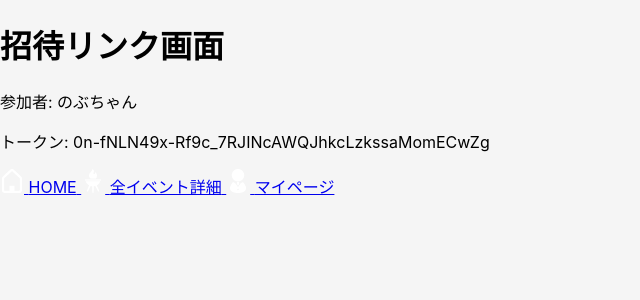
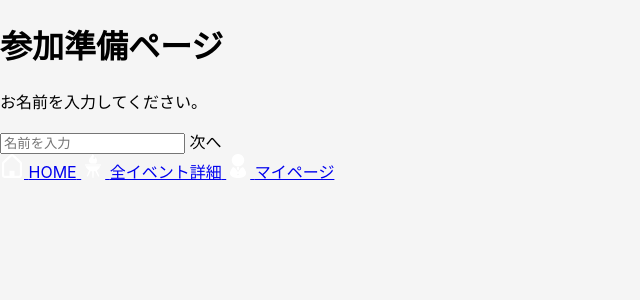
Before and after one commit to HanakoAnami/bbq-ready, a Django app: a page that uses bbq_app/templates/bbq_app/invitation_access.html in a window 1280 px wide. Shown: the top 300 px of the page, without its empty margins (0-640 px from the left). Run offline with Django 5.2, Linux system fonts and the light colour scheme; data comes from the database, SQL or seed files in the repository.

Commit message:
invitation_access,invitation_expired.html作成

```diff
--- a/bbq_app/templates/bbq_app/invitation_access.html
+++ b/bbq_app/templates/bbq_app/invitation_access.html
@@ -1,7 +1,19 @@
 {% extends "bbq_app/base.html" %}
 
 {% block content %}
-<h1>招待リンク画面</h1>
-<p>参加者: {{ invitation.participant.name }}</p>
-<p>トークン: {{ invitation.token }}</p>
+<h1>参加準備ページ</h1>
+
+{% if not invitation.guest_name %}
+    <p>お名前を入力してください。</p>
+
+    <form method="post">
+        {% csrf_token %}
+        <input type="text" name="guest_name" placeholder="名前を入力">
+        <button_type="submit">次へ</button>
+    </form>
+{% else %}
+    <p>{{ invitation.guest_name }} さん</p>
+    <p>名前の登録が完了しました。</p>
+    <p>次は担当一覧画面を作ります。</p>
+{% endif %}
 {% endblock %}
--- /dev/null
+++ b/bbq_app/templates/bbq_app/invitation_expired.html
@@ -0,0 +1,6 @@
+{% extends "bbq_app/base.html" %}
+
+{% block content %}
+<h1>この招待リンクは期限切れです</h1>
+<p>イベント主催者に新しいリンクを発行してもらってください。</p>
+{% endblock %}
```
